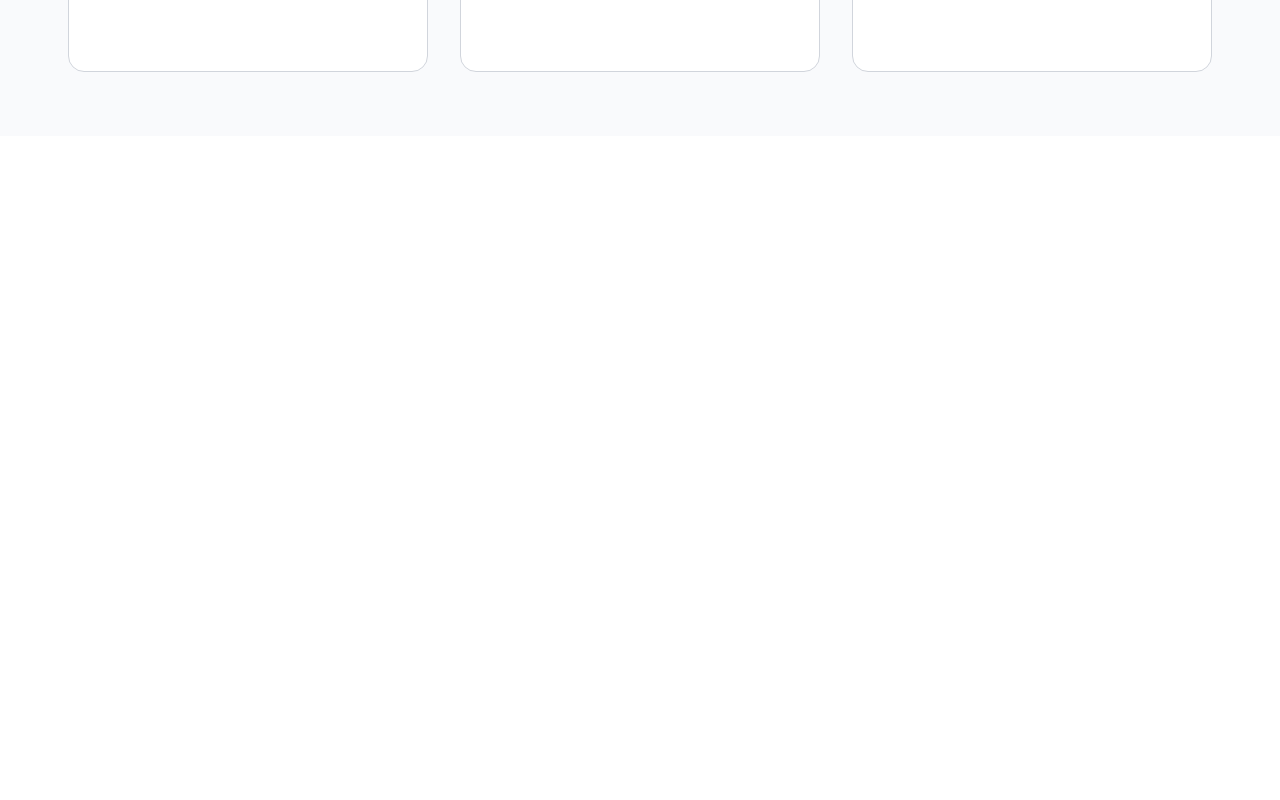
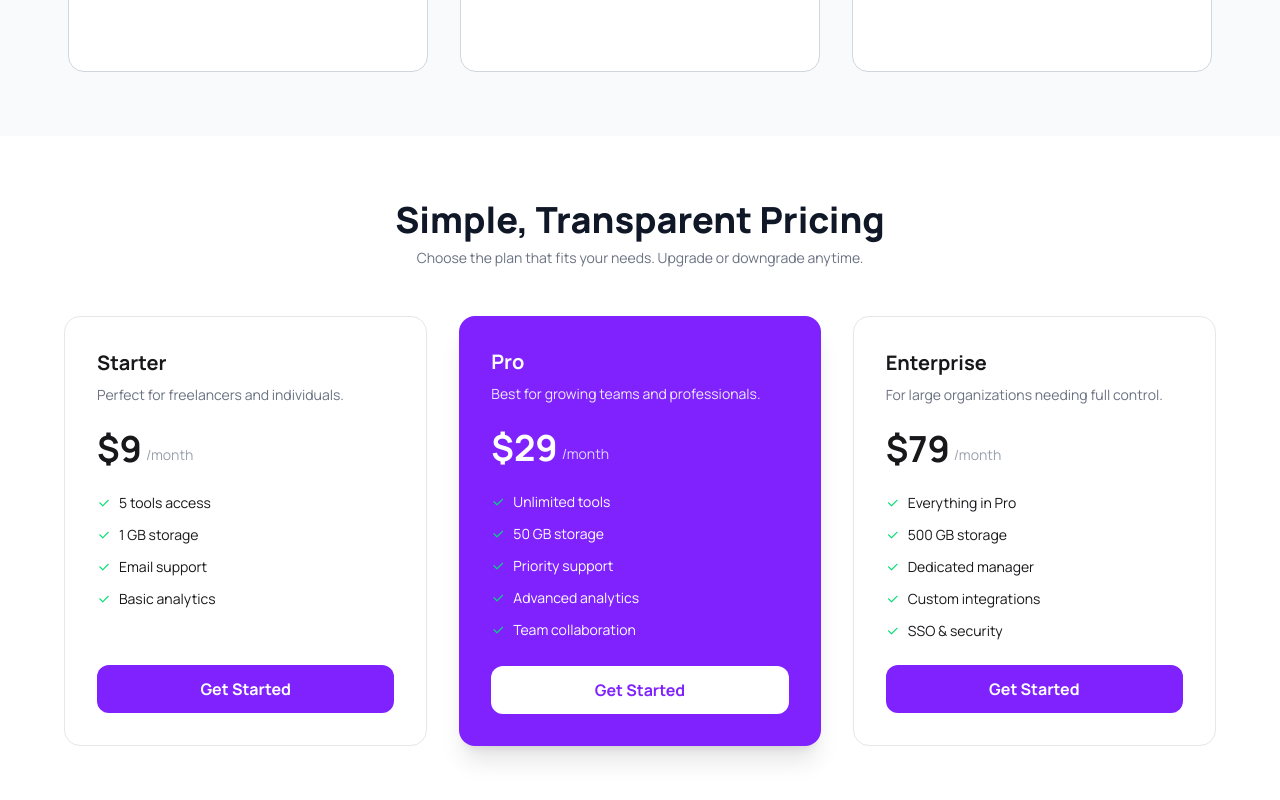
Before and after one commit to Anamulhaque01/PH-Assignment-06, a React (Vite) app: page / in a window 1280 px wide. Shown: the part 1424-2224 px from the top of the page. Before the commit the page ends 1560 px from the top, so only its background shows below. Built offline with nearby package versions, Linux system fonts and the light colour scheme.

Commit message:
Pricing Section Added

```diff
--- a/package.json
+++ b/package.json
@@ -10,10 +10,12 @@
     "preview": "vite preview"
   },
   "dependencies": {
+    "@remixicon/react": "^4.9.0",
     "@tailwindcss/vite": "^4.2.2",
     "react": "^19.2.4",
     "react-dom": "^19.2.4",
     "react-toastify": "^11.0.5",
+    "remixicon": "^4.9.1",
     "tailwindcss": "^4.2.2"
   },
   "devDependencies": {
--- a/src/App.jsx
+++ b/src/App.jsx
@@ -3,6 +3,8 @@ import Navbar from "./components/Navbar";
 import Banner from "./components/Banner";
 import Stats from "./components/Stats";
 import Steps from "./components/Steps";
+import Pricing from "./components/Pricing";
+import 'remixicon/fonts/remixicon.css'
 
 function App() {
   return (
@@ -10,7 +12,8 @@ function App() {
       <Navbar/>
       <Banner/>
       <Stats/>
-      <Steps />
+      <Steps/>
+      <Pricing/>
     </div>
   )
 }
--- a/src/components/Banner.jsx
+++ b/src/components/Banner.jsx
@@ -5,7 +5,7 @@ import playImg from "../assets/Play.png";
 
 function Banner() {
   return (
-    <section className="py-40 px-4">
+    <section className="py-20 sm:py-40 px-4">
       <div className="max-w-6xl mx-auto flex flex-col md:flex-row items-center gap-10">
         <div className="flex-1">
           <span className="text-violet-400 text-sm font-bold  mb-3  bg-[#E1E7FF] rounded-full px-3 py-2 w-67 flex gap-2 items-center justify-center">
--- /dev/null
+++ b/src/components/Pricing.jsx
@@ -0,0 +1,85 @@
+import React from "react";
+
+
+function Pricing() {
+  return (
+    <section className="py-16 px-4 bg-white">
+      <div className="max-w-6xl mx-auto">
+        <h2 className="text-4xl font-extrabold text-center text-gray-900 mb-2">
+          Simple, Transparent Pricing
+        </h2>
+        <p className="text-center text-gray-500 text-sm mb-12">
+          Choose the plan that fits your needs. Upgrade or downgrade anytime.
+        </p>
+
+        <div className="flex flex-col md:flex-row gap-8">
+
+          <div className="flex-1 border border-gray-200 rounded-2xl p-8 flex flex-col gap-6">
+            <div>
+              <h3 className="text-xl font-bold mb-2">Starter</h3>
+              <p className="text-sm text-gray-500">Perfect for freelancers and individuals.</p>
+            </div>
+            <div className="flex items-end gap-1">
+              <span className="text-4xl font-bold">$9</span>
+              <span className="text-sm text-gray-400 mb-1">/month</span>
+            </div>
+            <ul className="flex flex-col gap-3">
+              <li className="text-sm flex gap-2"><i class="ri-check-line text-green-400"></i> 5 tools access</li>
+              <li className="text-sm flex gap-2"><i class="ri-check-line text-green-400"></i> 1 GB storage</li>
+              <li className="text-sm flex gap-2"><i class="ri-check-line text-green-400"></i> Email support</li>
+              <li className="text-sm flex gap-2"><i class="ri-check-line text-green-400"></i> Basic analytics</li>
+            </ul>
+            <button className="mt-auto py-3 bg-violet-600 text-white rounded-xl font-bold hover:cursor-pointer">
+              Get Started
+            </button>
+          </div>
+
+          <div className="flex-1 bg-violet-600 text-white rounded-2xl p-8 flex flex-col gap-6 shadow-xl">
+            <div>
+              <h3 className="text-xl font-bold mb-2">Pro</h3>
+              <p className="text-sm text-violet-100">Best for growing teams and professionals.</p>
+            </div>
+            <div className="flex items-end gap-1">
+              <span className="text-4xl font-bold">$29</span>
+              <span className="text-sm text-violet-200 mb-1">/month</span>
+            </div>
+            <ul className="flex flex-col gap-3">
+              <li className="text-sm flex gap-2"><i class="ri-check-line text-green-400"></i> Unlimited tools</li>
+              <li className="text-sm flex gap-2"><i class="ri-check-line text-green-400"></i> 50 GB storage</li>
+              <li className="text-sm flex gap-2"><i class="ri-check-line text-green-400"></i> Priority support</li>
+              <li className="text-sm flex gap-2"><i class="ri-check-line text-green-400"></i> Advanced analytics</li>
+              <li className="text-sm flex gap-2"><i class="ri-check-line text-green-400"></i> Team collaboration</li>
+            </ul>
+            <button className="mt-auto py-3 bg-white text-violet-600 rounded-xl font-bold hover:cursor-pointer">
+              Get Started
+            </button>
+          </div>
+
+          <div className="flex-1 border border-gray-200 rounded-2xl p-8 flex flex-col gap-6">
+            <div>
+              <h3 className="text-xl font-bold mb-2">Enterprise</h3>
+              <p className="text-sm text-gray-500">For large organizations needing full control.</p>
+            </div>
+            <div className="flex items-end gap-1">
+              <span className="text-4xl font-bold">$79</span>
+              <span className="text-sm text-gray-400 mb-1">/month</span>
+            </div>
+            <ul className="flex flex-col gap-3">
+              <li className="text-sm flex gap-2"><i class="ri-check-line text-green-400"></i> Everything in Pro</li>
+              <li className="text-sm flex gap-2"><i class="ri-check-line text-green-400"></i> 500 GB storage</li>
+              <li className="text-sm flex gap-2"><i class="ri-check-line text-green-400"></i> Dedicated manager</li>
+              <li className="text-sm flex gap-2"><i class="ri-check-line text-green-400"></i> Custom integrations</li>
+              <li className="text-sm flex gap-2"><i class="ri-check-line text-green-400"></i> SSO & security</li>
+            </ul>
+            <button className="mt-auto py-3 bg-violet-600 text-white rounded-xl font-bold hover:cursor-pointer">
+              Get Started
+            </button>
+          </div>
+
+        </div>
+      </div>
+    </section>
+  );
+}
+
+export default Pricing;
```
Also changed, not shown: src/assets/Vector.png (added), 1 other file (tests, documents, lock files or other folders).
